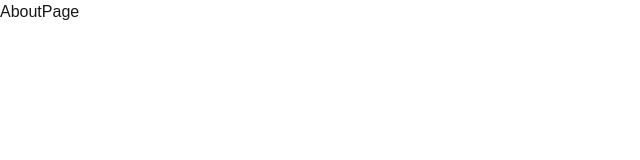
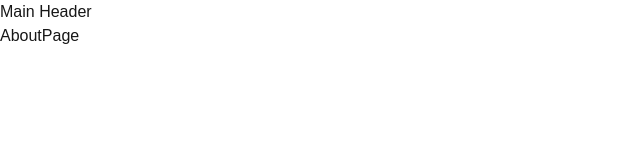
Before and after one commit to abdulmazidakash/practice-next-js-15, a Next.js app: page /about in a window 1280 px wide. Shown: the top 160 px of the page, without its empty margins (0-640 px from the left). Built offline with nearby package versions, Linux system fonts and the light colour scheme.

Commit message:
feat: add blog layout

```diff
--- /dev/null
+++ b/src/app/blog/layout.tsx
@@ -0,0 +1,12 @@
+import React from 'react'
+
+export default function layout({children}: {children: React.ReactNode}) {
+  return (
+	<div>
+		<div>
+			Blog Header
+		</div>
+		{children}
+	</div>
+  )
+}
--- a/src/app/layout.tsx
+++ b/src/app/layout.tsx
@@ -27,6 +27,9 @@ export default function RootLayout({
       <body
         className={`${geistSans.variable} ${geistMono.variable} antialiased`}
       >
+        <div>
+          Main Header
+        </div>
         {children}
       </body>
     </html>
```
